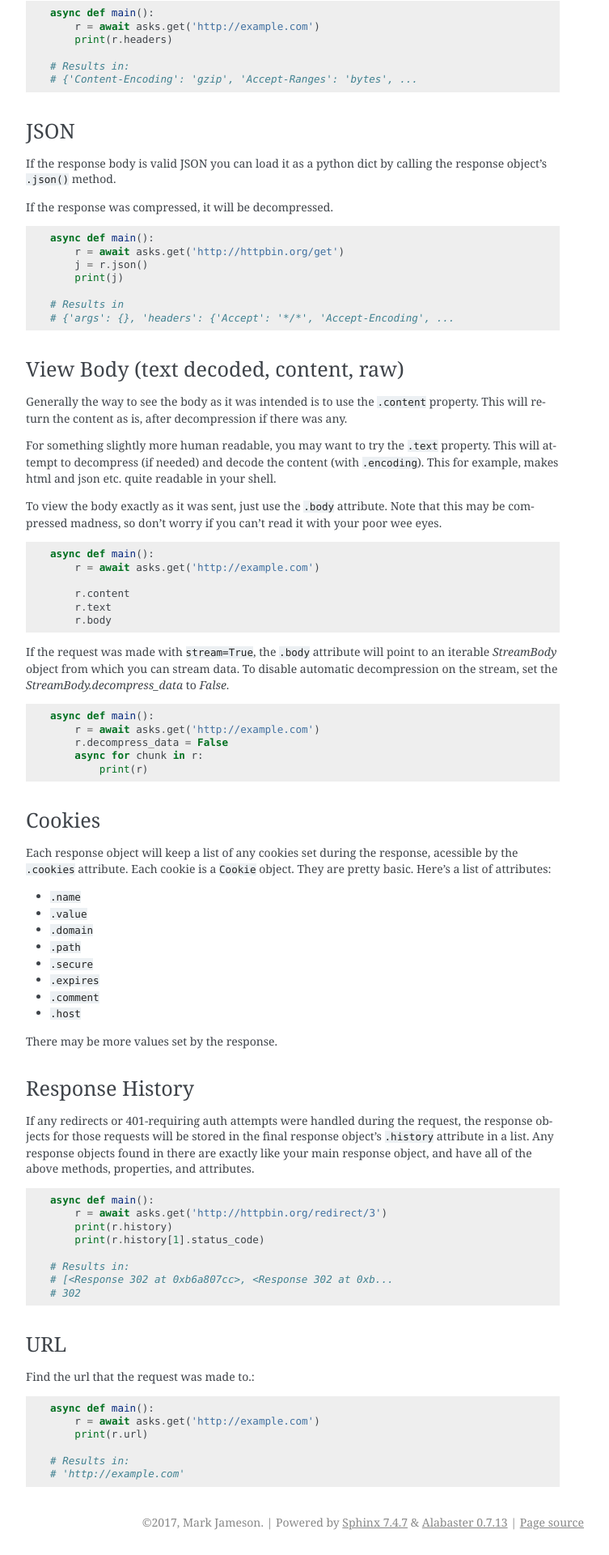
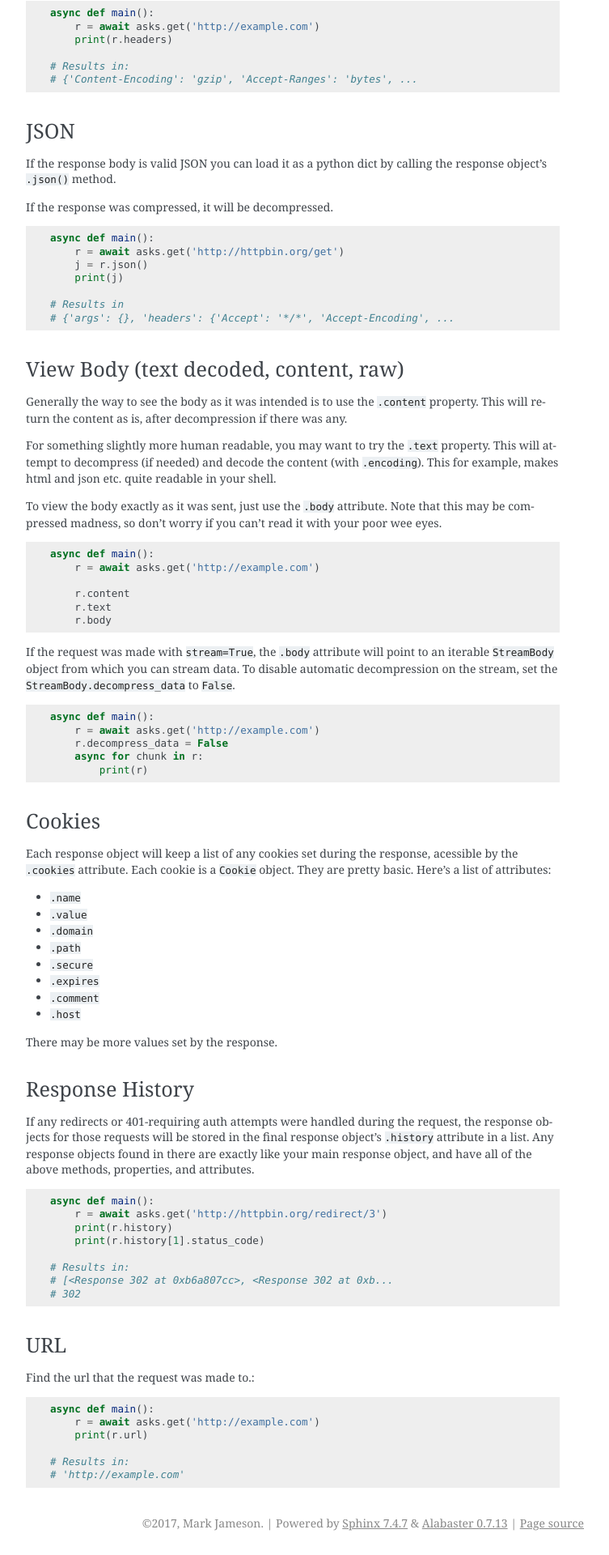
Before and after one commit to theelous3/asks, a Sphinx documentation site: the page built from docs/source/the-response-object.rst, in a window 1280 px wide. Shown: the part 782-2702 px from the top of the page at 81% size, without its empty margins (388-1141 px from the left). Built offline with Sphinx 7.4.7, drawn with Linux system fonts in a browser that asks for light colours.

Commit message:
docs formatting

```diff
--- a/docs/source/the-response-object.rst
+++ b/docs/source/the-response-object.rst
@@ -75,8 +75,8 @@ To view the body exactly as it was sent, just use the ``.body`` attribute. Note
         r.text
         r.body
 
-If the request was made with ``stream=True``, the ``.body`` attribute will point to an iterable `StreamBody` object from which you can stream data.
-To disable automatic decompression on the stream, set the `StreamBody.decompress_data` to `False`. ::
+If the request was made with ``stream=True``, the ``.body`` attribute will point to an iterable ``StreamBody`` object from which you can stream data.
+To disable automatic decompression on the stream, set the ``StreamBody.decompress_data`` to ``False``. ::
 
     async def main():
         r = await asks.get('http://example.com')
```
